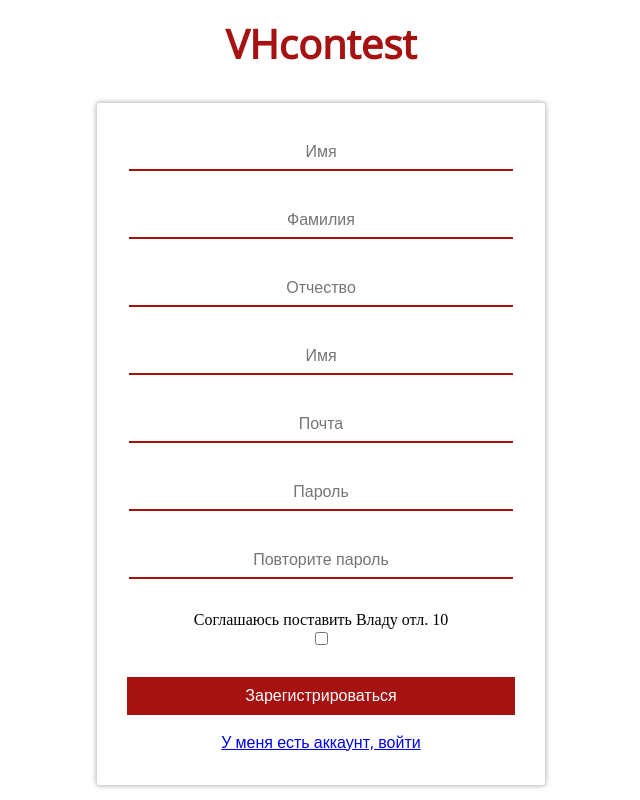
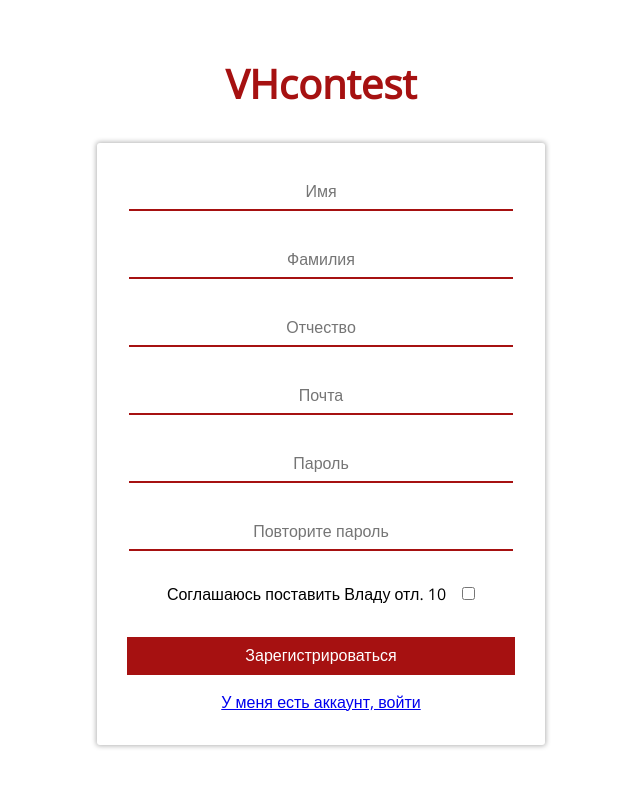
Before and after one commit to VTroyanGolovyan/VhContest, a Vue app in the folder WEB_Client/: page /#/SignUp in a window 1280 px wide. Shown: the whole page, without its empty margins (319-959 px from the left). Built offline with nearby package versions, Linux system fonts and the light colour scheme.

Commit message:
sign in sign up front-end update

```diff
--- a/WEB_Client/src/components/Header.vue
+++ b/WEB_Client/src/components/Header.vue
@@ -6,6 +6,7 @@
       </div>
       <nav>
         <router-link to="/TaskList">Aрхив</router-link>
+        <router-link to="/Users">Люди</router-link>
         <div v-on:click="signOut">Выйти</div>
       </nav>
     </header>
--- a/WEB_Client/src/components/SignIn.vue
+++ b/WEB_Client/src/components/SignIn.vue
@@ -2,8 +2,8 @@
   <div class="signin">
     <h2>VHcontest</h2>
     <form v-on:submit="sendData">
-      <input class="submit-text" v-model="email" type="email" placeholder="email">
-      <input class="submit-text" v-model="password" type="password" placeholder="password">
+      <input class="submit-text" v-model="email" type="email" placeholder="email" required>
+      <input class="submit-text" v-model="password" type="password" placeholder="password" required>
       <input class="submit-input" type="submit" value="Войти">
       <div class="error" v-if="error != ''">
         {{error}}
--- a/WEB_Client/src/components/SignUp.vue
+++ b/WEB_Client/src/components/SignUp.vue
@@ -3,15 +3,14 @@
     <h2>VHcontest</h2>
     <form v-on:submit="sendData">
       <input class="submit-text" v-model="name" type="text" placeholder="Имя">
-      <input class="submit-text" v-model="lastName" type="text" placeholder="Фамилия">
-      <input class="submit-text" v-model="name" type="text" placeholder="Отчество">
-      <input class="submit-text" v-model="name" type="text" placeholder="Имя">
+      <input class="submit-text" v-model="last_name" type="text" placeholder="Фамилия">
+      <input class="submit-text" v-model="patronymic" type="text" placeholder="Отчество">
       <input class="submit-text" v-model="email" type="email" placeholder="Почта">
       <input class="submit-text" v-model="password" type="password" placeholder="Пароль">
-      <input class="submit-text" v-model="checkPassword" type="password" placeholder="Повторите пароль">
-      <label>
+      <input class="submit-text" v-model="check_password" type="password" placeholder="Повторите пароль">
+      <label class="submit-checkbox">
         Соглашаюсь поставить Владу отл. 10
-        <input type="checkbox">
+        <input v-model="otl" type="checkbox" required>
       </label>
       <input class="submit-input" type="submit" value="Зарегистрироваться">
       <div class="error" v-if="error != ''">
@@ -28,11 +27,11 @@ export default {
   data () {
     return {
       name: '',
-      lastName: '',
+      last_name: '',
       patronymic: '',
       email: '',
       password: '',
-      checkPassword: '',
+      check_password: '',
       error: ''
     }
   },
@@ -40,39 +39,54 @@ export default {
     sendData: function () {
       axios
         .post(this.$baseLink + '/sign/up', {
+          name: this.name,
+          last_name: this.last_name,
+          patronymic: this.patronymic,
           email: this.email,
-          password: this.password
+          password: this.password,
+          check_password: this.check_password
         })
         .then(response => {
           switch (parseInt(response.data.status)) {
             case 0:
-              /* Make it global for all components */
-              this.$token = response.data.token
-              this.$refreshToken = response.data.refreshToken
-              /* Save to localStorage */
-              localStorage.token = response.data.token
-              localStorage.refreshToken = response.data.refreshToken
-              /* Refresh to the tasks list */
-              this.$router.push('/TaskList')
-              break
+                this.error = ''
+              break;
             case 1:
-              this.error = 'Wrong email'
+                this.error = 'Пароли не совпадают'
               break
             case 2:
-              this.error = 'Wrong password'
+                this.error = 'Почта занята'
               break
-            default:
+            case 3:
+                this.error = 'Короткий пароль'
+              break
+            case 4:
+                this.error = 'В пароле должны быть и большие и маленькие символы'
+              break
+            case 5:
+                this.error = 'Пароль должен содержать минимум 5 уникальных символов'
+              break
+            case 6:
+                this.error = 'В пароле должны быть цифры'
+              break
+          }
+        }).then(() => {
+          if (this.error == '') {
+            axios
+              .post(this.$baseLink + '/sign/in', {
+                email: this.email,
+                password: this.password
+              })
+              .then(response => {
+                localStorage.token = response.data.token
+                localStorage.refreshToken = response.data.refreshToken
+                this.$router.push('/')
+              })
           }
         })
     }
   },
   mounted () {
-    /* checks if we were signed in */
-    if (localStorage.token && localStorage.refreshToken) {
-      this.$token = localStorage.token
-      this.$refreshToken = localStorage.refreshToken
-      this.$router.push('/TaskList')
-    }
   }
 }
 </script>
@@ -134,6 +148,26 @@ export default {
      border-bottom: solid 2px #a61111;
    }
 
+   .submit-checkbox {
+     display: flex;
+     flex-direction: row;
+     justify-content: center;
+     align-items: center;
+     width: 100%;
+     margin-bottom: 32px;
+     font-family: 'Open Sans', sans-serif;
+     cursor: pointer;
+   }
+
+   .submit-checkbox input[type=checkbox] {
+     width: auto;
+     height: auto;
+     margin: 0;
+     padding: 0;
+     margin-left: 16px;
+     cursor: pointer;
+   }
+
    .signin form .submit-input:hover {
      background: white;
      color: #a61111;
@@ -142,4 +176,9 @@ export default {
    a {
      font-family: 'Open Sans', sans-serif;
    }
+
+   .error {
+     color:  #a61111;
+     font-family: 'Open Sans', sans-serif;
+   }
 </style>
```
